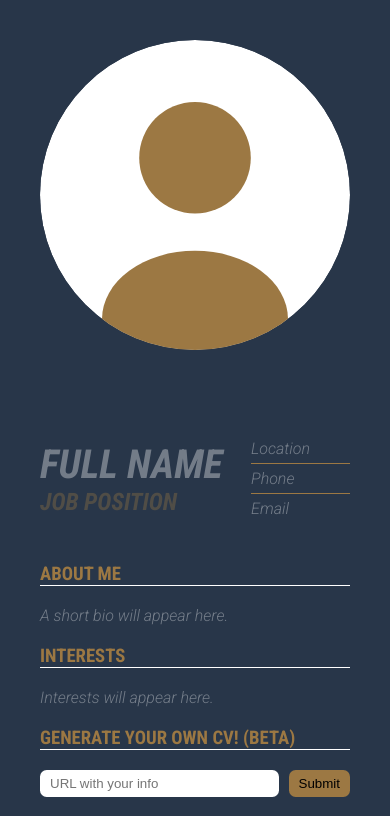
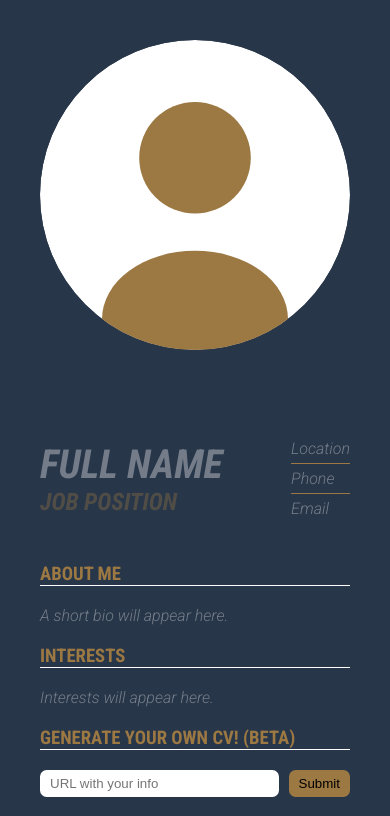
Before and after one commit to lechaosx/cv-generator, a Flask app: page / in a window 390 px wide. Shown: the top 816 px of the page. Run offline with Flask 3, Linux system fonts and the light colour scheme; data that the repository does not hold is empty; parts of the project's set-up code (start-up, migrations or seed data) failed here and were passed over.

Commit message:
Refines profile placeholder and contact list layout
Moves the default profile photo placeholder from a static SVG file to an inline SVG embedded directly in the HTML template. This simplifies asset management and ensures the placeholder is always available.

Restructures the contact list items to use a flexbox layout and wraps the text content in `` tags. This provides more precise control over icon-to-text alignment, improves overall spacing, and simplifies responsive adjustments by removing absolute positioning. Associated CSS has been updated to support these structural changes.

```diff
--- a/backend/src/static/style.css
+++ b/backend/src/static/style.css
@@ -84,28 +84,32 @@
 	}
 }
 
-.photo img {
+.photo img,
+.photo svg {
 	width: 100%;
 	border-radius: 50%;
 }
 
 .contact-list {
 	div {
-		position: relative;
-		padding: 5px 2.5rem 5px 0;
-		border-bottom: 1px solid var(--light);
+		display: flex;
+		align-items: center;
+		gap: 8px;
 		margin-right: -2.5rem;
 	}
 
-	div:last-child {
+	span {
+		flex: 1;
+		padding: 5px 2.5rem 5px 0;
+		border-bottom: 1px solid var(--light);
+	}
+
+	div:last-child span {
 		border-bottom: none;
 	}
 
 	svg {
-		position: absolute;
-		left: -22px;
-		top: 50%;
-		transform: translateY(-50%);
+		flex-shrink: 0;
 		width: 14px;
 		height: 14px;
 		color: var(--light);
@@ -311,8 +315,14 @@
 		}
 	}
 
-	.contact-list div {
-		margin-right: 0;
+	.contact-list {
+		div {
+			margin-right: 0;
+		}
+
+		span {
+			padding-right: 0;
+		}
 	}
 
 	.section-header {
--- a/backend/src/templates/cv.html
+++ b/backend/src/templates/cv.html
@@ -22,7 +22,17 @@
 </head>
 <body>
 	<main>
-		<div class="photo"><img src="{{ data.photo or '/static/placeholder.svg' }}" alt="Profile" width="400"></div>
+		<div class="photo">
+			{% if data.photo %}
+			<img src="{{ data.photo }}" alt="Profile" width="400">
+			{% else %}
+			<svg xmlns="http://www.w3.org/2000/svg" viewBox="0 0 100 100">
+				<circle cx="50" cy="50" r="50" fill="var(--white)"/>
+				<circle cx="50" cy="38" r="18" fill="var(--light)"/>
+				<ellipse cx="50" cy="90" rx="30" ry="22" fill="var(--light)"/>
+			</svg>
+			{% endif %}
+		</div>
 		<div class="main-info">
 			<div>
 				<div class="title">{{ data.title_before_name }}</div>
@@ -30,9 +40,9 @@
 				<div class="position">{{ data.position or '<span class="placeholder">Job Position</span>' | safe }}</div>
 			</div>
 			<div class="contact-list">
-				<div>{{ get_icon('lucide/map-pin') | safe }}{{ data.location or '<span class="placeholder">Location</span>' | safe }}</div>
-				<div>{{ get_icon('lucide/phone') | safe }}{{ data.phone or '<span class="placeholder">Phone</span>' | safe }}</div>
-				<div>{{ get_icon('lucide/mail') | safe }}{{ data.email or '<span class="placeholder">Email</span>' | safe }}</div>
+				<div>{{ get_icon('lucide/map-pin') | safe }}<span>{{ data.location or '<span class="placeholder">Location</span>' | safe }}</span></div>
+				<div>{{ get_icon('lucide/phone') | safe }}<span>{{ data.phone or '<span class="placeholder">Phone</span>' | safe }}</span></div>
+				<div>{{ get_icon('lucide/mail') | safe }}<span>{{ data.email or '<span class="placeholder">Email</span>' | safe }}</span></div>
 			</div>
 		</div>
 		<div class="additional-info">
```
Also changed, not shown: backend/src/static/placeholder.svg (deleted).
